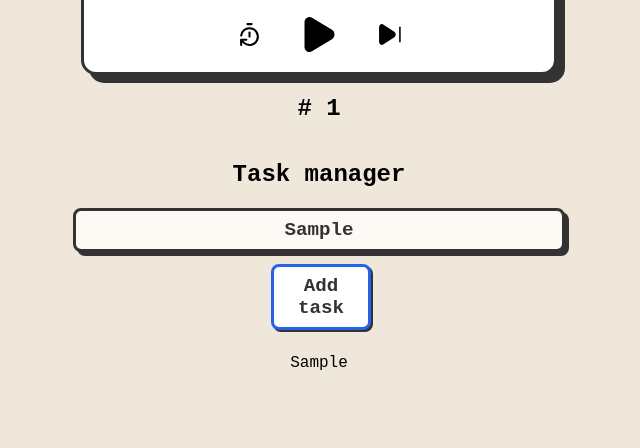
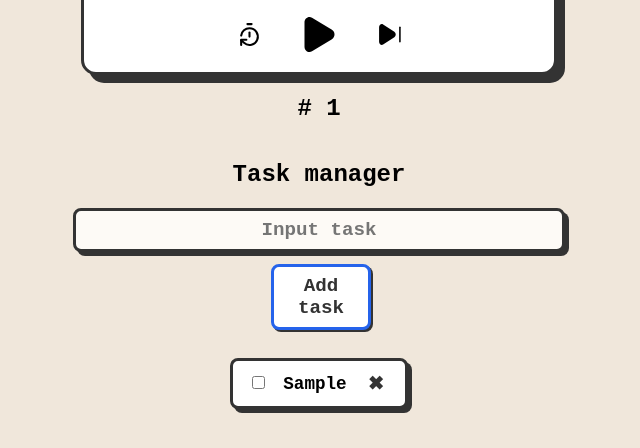
Before and after one commit to Frederik-Goedkoop-73/gamified-pomodoro-dashboard, a plain HTML site: page index.html in a window 1280 px wide. Both pictures are taken after typing "Sample" into the empty fields and a click on the button "Add task". Shown: the part 401-849 px from the top of the page, without its empty margins (321-961 px from the left). Before the commit the page ends 800 px from the top, so only its background shows below. Drawn offline with Linux system fonts and the light colour scheme.

Commit message:
Task logic

```diff
--- a/index.html
+++ b/index.html
@@ -125,10 +125,24 @@
       Add task
     </button>
 
-    <div id="task-container"></div>
+    <ul id="task-list"></ul>
 
     <!-- Lofi player (Footer)-->
     <!-- <h2>LOFI player</h2> -->
+
+    <!-- Templates -->
+    <template id="task-template">
+      <li class="task-item">
+        <label class="task-checkbox-wrapper">
+          <input type="checkbox" class="task-checkbox" />
+          <span class="checkmark"></span>
+        </label>
+
+        <span class="task-text"></span>
+
+        <button class="task-delete-btn" aria-label="Delete task">✖</button>
+      </li>
+    </template>
 
     <!-- Import script (no module -> so file can be opened locally – no CORS issues) -->
     <script src="scripts/main.js" type="module"></script>
--- a/scripts/main.js
+++ b/scripts/main.js
@@ -2,9 +2,11 @@ import { Timer } from "./timer.js";
 import { UI } from "./ui.js";
 import { AudioEngine } from "./audio.js";
 import { Toast } from "./toast.js";
+import { Tasks } from "./tasks.js";
 
 // Initialisation
 Timer.init();
+Tasks.init();
 
 // Listeners to start functions
 // Timer
@@ -55,11 +57,11 @@ UI.elements.timerDialog.addEventListener("keypress", (e) => {
 });
 
 // Tasks
-UI.elements.addTaskBtn.addEventListener("click", () => {
-    if (UI.elements.addTaskField.value !== "") {
-        UI.addTask();
-        AudioEngine.play("button");
-    } else {
-        Toast.alert("general", "Please input a task first");
+const taskInput = document.getElementById("task-input");
+document.getElementById("add-task-btn").addEventListener("click", () => {
+    const text = taskInput.value;
+    if (text.trim() !== "") {
+        Tasks.add(text);
+        taskInput.value = "";
     }
 })
--- a/scripts/storage.js
+++ b/scripts/storage.js
@@ -5,11 +5,15 @@ export const Storage = {
         if (val === null) return defaultValue;
 
         // If val looks like number -> Parse like number
-        return !isNaN(val) ? parseInt(val) : val;
+        try {
+            return JSON.parse(val);
+        } catch (e) {
+            return val;
+        }
     },
 
     // Set
-    set(name, val) {
-        return localStorage.setItem(name, val);
+    set(key, val) {
+        return localStorage.setItem(key, JSON.stringify(val));
     }
 };
--- a/scripts/tasks.js
+++ b/scripts/tasks.js
@@ -1,9 +1,92 @@
+import { Storage } from "./storage.js";
+import { AudioEngine } from "./audio.js";
+
 export const Tasks = {
+    // These are dynamic components -> so not in ui.js (idem for listeners)
+    list: document.getElementById("task-list"),
+    template: document.getElementById("task-template"),
+
+    // Load tasks from storage on startup
+    savedTasks: JSON.parse(localStorage.getItem("tasks")) || [],
+
+    init() {
+        this.savedTasks.forEach(task => this.render(task));
+    },
+
     // Add tasks
+    add(text) {
+        const newTask = {
+            id: Date.now(), // Unique ID
+            text: text,
+            completed: false,
+        };
 
-    // Remove tasks
+        this.savedTasks.push(newTask);
+        this.save();
+        this.render(newTask);
+        AudioEngine.play("boop");
+    },
 
-    // Edit tasks
+    render(taskData) {
+        // 1. Clone template
+        const clone = this.template.content.cloneNode(true);
 
-    // Select task
+        // 2. Find elements inside the clone
+        const li = clone.querySelector(".task-item");
+        const textSpan = clone.querySelector(".task-text");
+        const checkbox = clone.querySelector(".task-checkbox");
+        const deleteBtn = clone.querySelector(".task-delete-btn");
+
+        // 3. Fill data
+        li.dataset.id = taskData.id; // Store id in html for easy finding
+        textSpan.textContent = taskData.text;
+        checkbox.checked = taskData.completed;
+
+        if (taskData.completed) li.classlist.add("completed");
+
+        // 4. Add listeners (checkbox)
+        checkbox.addEventListener("change", () => {
+            this.toggle(taskData.id, li, checkbox.checked);
+        });
+
+        // 5. Add listeners (delete)
+        deleteBtn.addEventListener("click", () => {
+            this.remove(taskData.id, li);
+        });
+
+        // 6. Append to list
+        this.list.appendChild(clone);
+    },
+
+    toggle(id, element, isChecked) {
+        // Update visual
+        if (isChecked) {
+            element.classlist.add("completed");
+            AudioEngine.play("click");
+        } else {
+            element.classlist.remove("completed");
+        }
+
+        // Update and save
+        const task = this.savedTasks.find(t => t.id === id);
+        if (task) task.completed = isChecked;
+        this.save();
+    },
+
+    remove(id, element) {
+        // Animate out
+        element.style.transform = "scale(0.9)";
+        element.style.opacity = "0";
+
+        setTimeout(() => {
+            element.remove();
+
+            this.savedTasks = this.savedTasks.filter(t => t.id !== id);
+            this.save();
+        }, 200);
+    },
+
+    save() {
+        Storage.set("tasks", this.savedTasks);
+    }
 }
--- a/style.css
+++ b/style.css
@@ -89,7 +89,7 @@ body {
   width: 300px;
   background: #fdfaf6; /* Slightly lighter than the body */
   box-shadow: 10px 10px 0px #333; /* Matching your timer shadow */
-  font-family: 'Courier New', Courier, monospace;
+  font-family: "Courier New", Courier, monospace;
 }
 
 /* 2. Style the Title inside */
@@ -103,7 +103,7 @@ body {
 /* 3. The Backdrop (The background overlay) */
 .dialog::backdrop {
   background: rgba(0, 0, 0, 0.5); /* Dim the background */
-  backdrop-filter: blur(4px);    /* Modern lofi blur effect */
+  backdrop-filter: blur(4px); /* Modern lofi blur effect */
 }
 
 /* 4. A close button or content styling */
@@ -129,7 +129,7 @@ body {
   width: 65px;
   padding: 8px;
   margin-bottom: 10px;
-    font-family: 'Courier New', Courier, monospace;
+  font-family: "Courier New", Courier, monospace;
   font-size: 1.2rem;
   font-weight: bold;
   text-align: center;
@@ -145,7 +145,9 @@ body {
 
   /* 4. Cleaning up UI */
   outline: none; /* Removes the blue browser outline */
-    transition: transform 0.1s, box-shadow 0.1s;
+  transition:
+    transform 0.1s,
+    box-shadow 0.1s;
   cursor: pointer;
 }
 
@@ -164,7 +166,65 @@ body {
   margin: 0;
 }
 
+/* Task styles */
+/* Container reset */
+#task-list {
+  list-style: none;
+  padding: 0;
+  margin-top: 20px;
+}
 
+/* The Task Box */
+.task-item {
+  display: flex;
+  align-items: center;
+  gap: 15px;
+  background: white;
+  border: 3px solid #333;
+  box-shadow: 4px 4px 0px #333;
+  margin-bottom: 15px;
+  padding: 10px 15px;
+  border-radius: 8px;
+  transition: transform 0.1s;
+}
+
+.task-item:hover {
+  transform: translate(-1px, -1px);
+}
+
+/* The Text */
+.task-text {
+  flex-grow: 1; /* Pushes delete button to the right */
+  font-family: "Courier New", monospace;
+  font-weight: bold;
+  font-size: 1.1rem;
+}
+
+/* Completed State */
+.task-item.completed {
+  background-color: #e0e0e0;
+  box-shadow: 2px 2px 0px #333; /* Pressed down look */
+  opacity: 0.7;
+}
+
+.task-item.completed .task-text {
+  text-decoration: line-through;
+  color: #666;
+}
+
+/* The Delete Button */
+.task-delete-btn {
+  background: none;
+  border: none;
+  font-size: 1.2rem;
+  cursor: pointer;
+  color: #333;
+  font-weight: bold;
+}
+
+.task-delete-btn:hover {
+  color: #d45c5c; /* Red on hover */
+}
 
 /* Toast styles */
 .toast-container {
@@ -178,8 +238,10 @@ body {
   border-radius: 10px;
   box-shadow: 5px 5px 0px #333;
   z-index: 9999;
-  transition: opacity 0.3s, transform 0.3s;
-  pointer-event: none;  /* So it doesn't block clicks */
+  transition:
+    opacity 0.3s,
+    transform 0.3s;
+  pointer-event: none; /* So it doesn't block clicks */
 }
 
 .toast-hidden {
```
Also changed, not shown: scripts/timer.js (line endings or trailing spaces). Lines whose indentation alone changed are shown as unchanged.
